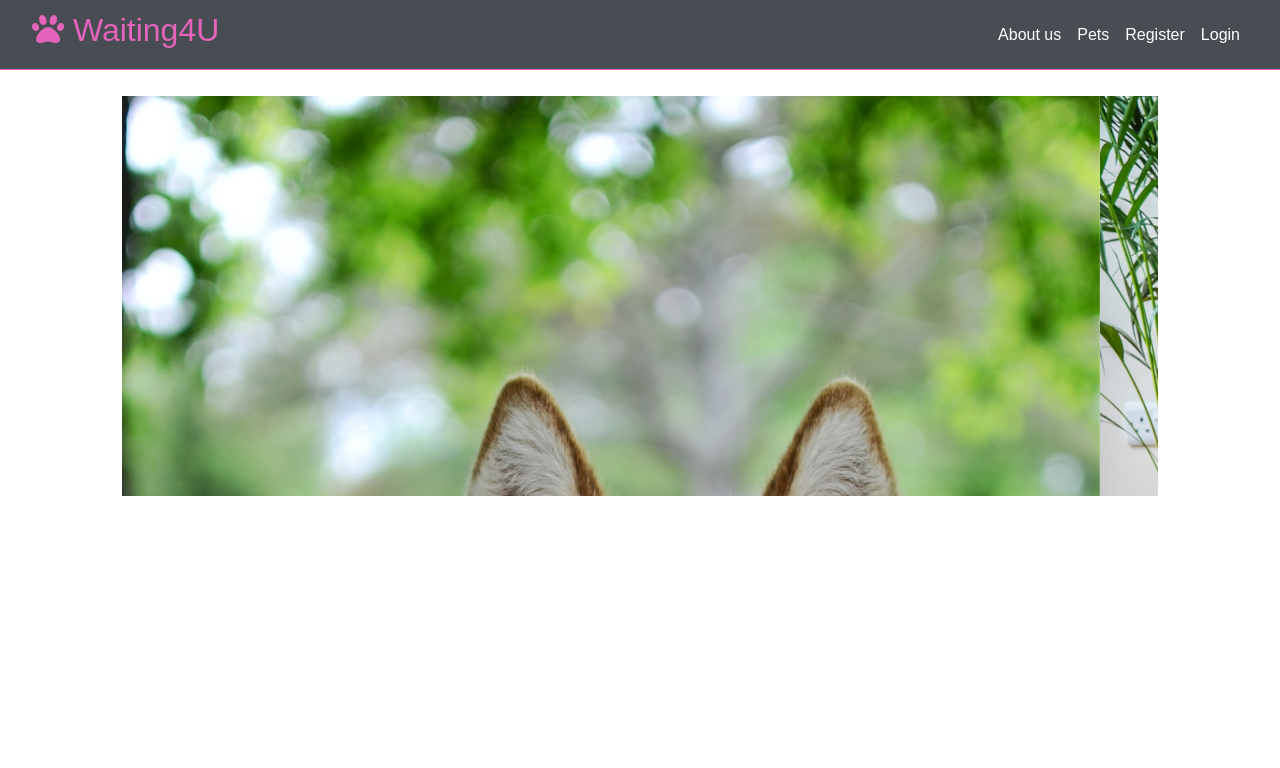
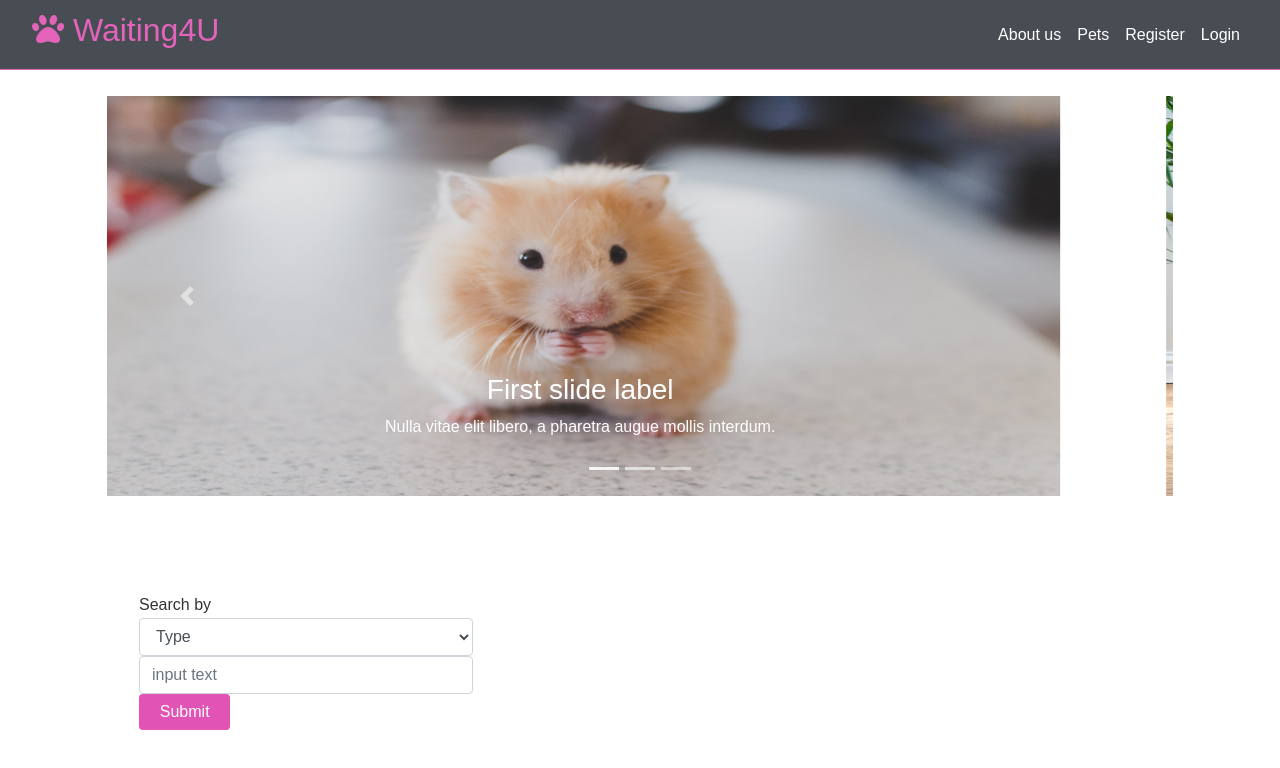
Before and after one commit to dodoph/waiting4u, a React (Create React App) app in the folder client/: page / in a window 1280 px wide. Shown: the top 768 px of the page. Built offline with nearby package versions, Linux system fonts and the light colour scheme.

Commit message:
added search on landing page

```diff
--- a/client/src/App.css
+++ b/client/src/App.css
@@ -354,11 +354,12 @@ button {
   text-align: center;
 }
 
-.myCarousel {
-  width: 100%;
-  height: 400px;
-  max-width: 100%;
+.myCarousel-item {
+  width: 90%;
   max-height: 400px;
+  display: block;
+  margin-left: auto;
+  margin-right: auto;
 }
 
 /* Profiles Page */
--- a/client/src/components/landing/MyCarousel.js
+++ b/client/src/components/landing/MyCarousel.js
@@ -24,7 +24,7 @@ export const MyCarousel = () => {
       </Carousel.Item>
       <Carousel.Item>
         <img
-          className="d-block w-100"
+          className="myCarousel-item"
           src={img2}
           alt="Third slide"
         />
@@ -36,7 +36,7 @@ export const MyCarousel = () => {
       </Carousel.Item>
       <Carousel.Item>
         <img
-          className="d-block w-100"
+          className="myCarousel-item"
           src={img3}
           alt="Third slide"
         />
--- /dev/null
+++ b/client/src/components/landing/Search.js
@@ -0,0 +1,37 @@
+import React, { Fragment } from "react";
+import { Link } from "react-router-dom";
+import { connect } from "react-redux";
+import PropTypes from "prop-types";
+import { logout } from "../../actions/auth";
+import { Col, Row, Form, Button } from "react-bootstrap";
+
+export const Search = () => {
+  return (
+    <Col xs={12} md={4} lg={4}>
+    <Form>
+        <Row>Search by</Row>
+        <Row>
+          <Form.Control as="select">
+            <option>Type</option>
+            <option>Breed</option>
+            <option>Desposition</option>
+          </Form.Control>
+        </Row>
+        <Row><Form.Control placeholder="input text"></Form.Control></Row>
+        <Row><Button>Submit</Button></Row>
+    </Form>
+  </Col>
+  );
+};
+
+// Carousel.propTypes = {
+//   logout: PropTypes.func.isRequired,
+//   auth: PropTypes.object.isRequired,
+// };
+
+// const mapStateToProps = (state) => ({
+//   auth: state.auth,
+// });
+
+// export default connect(mapStateToProps, { logout })(Carousel);
+export default Search;
--- a/client/src/components/layout/Landing.js
+++ b/client/src/components/layout/Landing.js
@@ -1,14 +1,35 @@
 import React from "react";
+import {
+  Col,
+  Container,
+  Row,
+  Button,
+  Dropdown,
+  DropdownButton,
+  Form,
+} from "react-bootstrap";
 import { Link } from "react-router-dom";
 import MyCarousel from "../landing/MyCarousel";
+import Search from "../landing/Search";
 
 export const Landing = () => {
   return (
-    <div className="container">
-      <div className="myCarousel">
-        <MyCarousel />
-      </div>
-    </div>
+    <Container>
+      <Row>
+        <div className="myCarousel">
+          <MyCarousel />
+        </div>
+      </Row>
+
+      <Container>
+        <Row>
+            <Search />
+          {/* <Col xs={12} md={8}>
+            xs=12 md=8
+          </Col> */}
+        </Row>
+      </Container>
+    </Container>
 
     // <section className="landing">
     //   <MyCarousel />
```
Also changed, not shown: client/src/img/carousels-img1.jpg.
